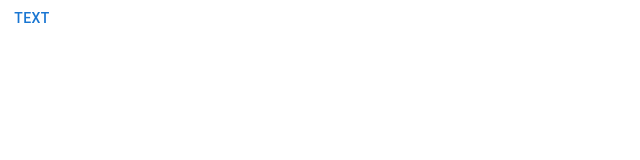
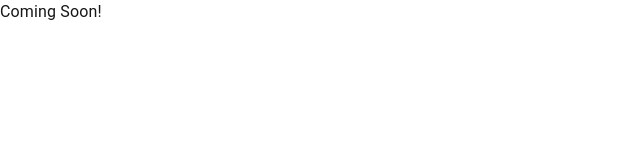
Before and after one commit to Callagh/project_blackhawk_midnight_essence_reaver, a Next.js app: page / in a window 1280 px wide. Shown: the top 160 px of the page, without its empty margins (0-640 px from the left). Built offline with nearby package versions, Linux system fonts and the light colour scheme.

Commit message:
Coming soon  msg

```diff
--- a/app/page.tsx
+++ b/app/page.tsx
@@ -1,9 +1,8 @@
-import Button from '@mui/material/Button';
+import {Typography} from '@mui/material';
+
 
 export default function Profile() {
   return (
-    <Button
-
-    >text</Button>
+    <Typography>Coming Soon!</Typography>
   )
 }
```
